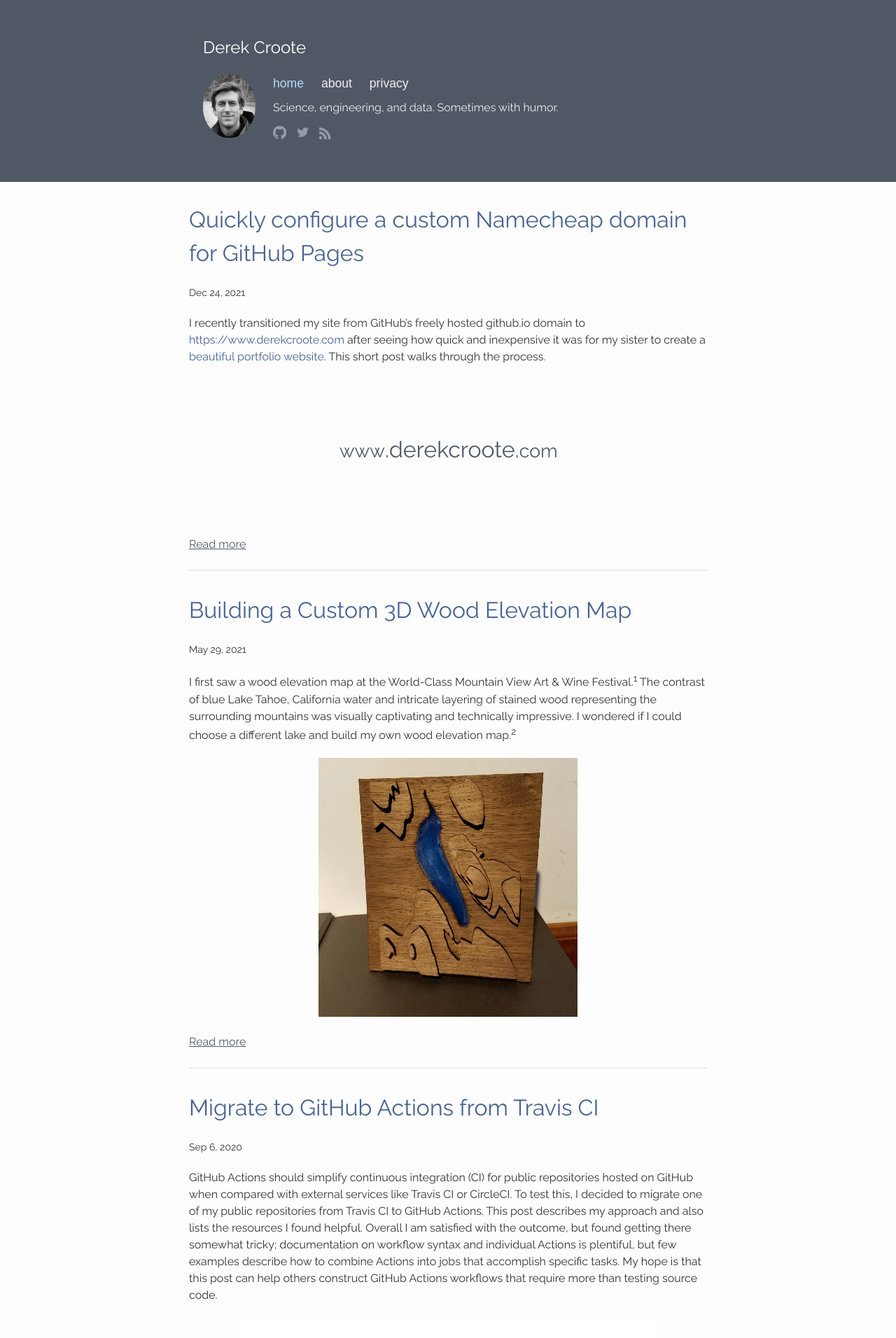
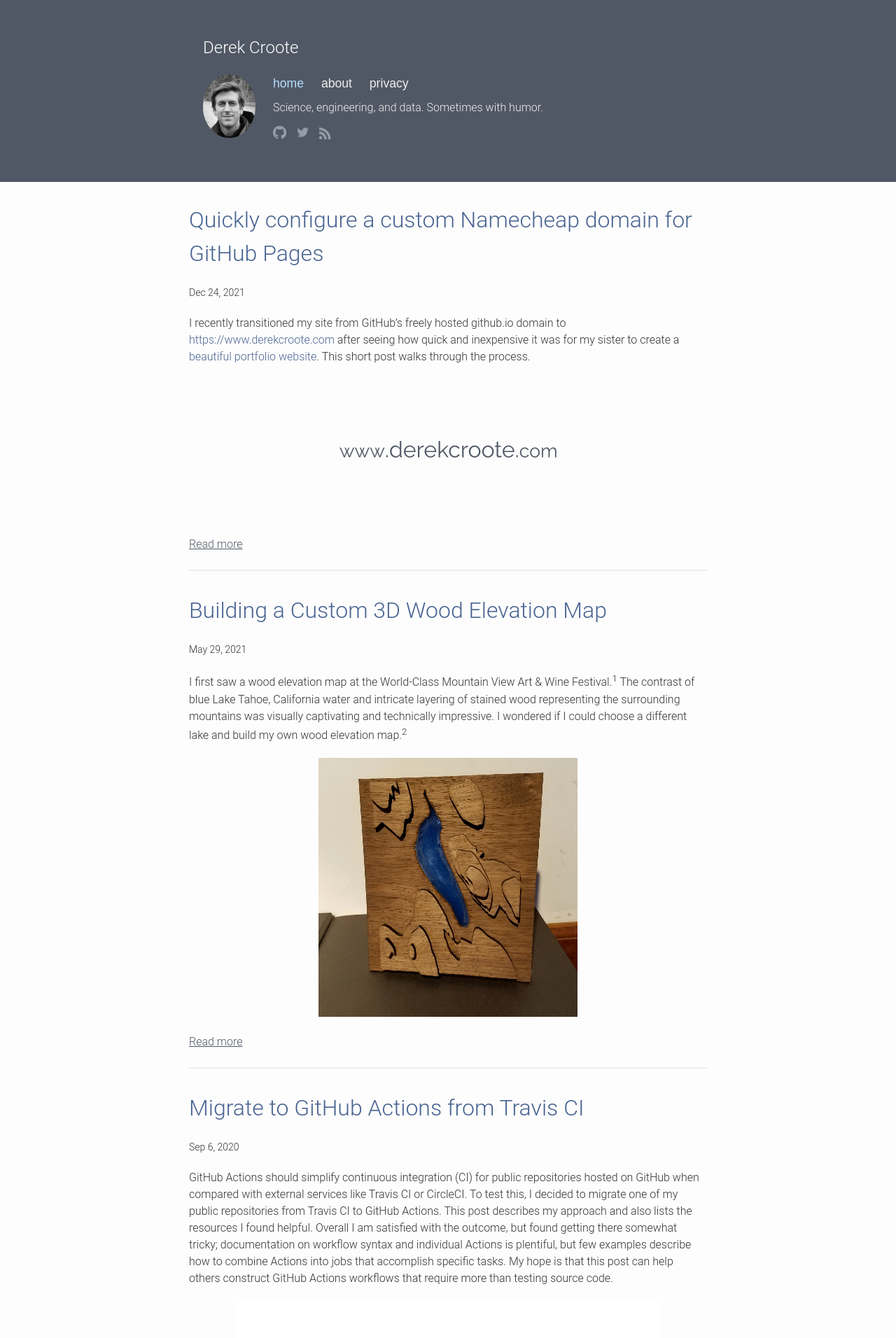
Before and after one commit to dcroote/dcroote.github.io, a Jekyll site: the page built from index.html, in a window 1280 px wide. Shown: the top 1912 px of the page at 70% size. Built offline with Jekyll 4.4.1, drawn with Linux system fonts in a browser that asks for light colours; some web fonts are replaced.

Commit message:
Self host Raleway font

```diff
--- a/_includes/head.html
+++ b/_includes/head.html
@@ -2,7 +2,7 @@
   <meta charset="utf-8">
   <meta http-equiv="X-UA-Compatible" content="IE=edge">
   <meta name="viewport" content="width=device-width initial-scale=1">
-  <link rel="stylesheet" href="https://fonts.googleapis.com/css?family=Raleway">
+  <link rel="stylesheet" href="{{ "/css/Raleway.css" | prepend: site.baseurl }}">
   <link rel="stylesheet" href="{{ "/css/main.css" | prepend: site.baseurl }}">
   <link rel="alternate" type="application/atom+xml" title="{{ site.title }}" href="{{ "/feed.xml" | prepend: site.baseurl | prepend: site.url }}" />
   <link rel="shortcut icon" type="image/x-icon" href="{{ site.baseurl }}/images/favicon/favicon.ico">
--- /dev/null
+++ b/css/Raleway.css
@@ -0,0 +1,40 @@
+/* cyrillic-ext */
+@font-face {
+  font-family: 'Raleway';
+  font-style: normal;
+  font-weight: 400;
+  src: url(https://fonts.gstatic.com/s/raleway/v28/1Ptxg8zYS_SKggPN4iEgvnHyvveLxVvaorCFPrEHJA.woff2) format('woff2');
+  unicode-range: U+0460-052F, U+1C80-1C88, U+20B4, U+2DE0-2DFF, U+A640-A69F, U+FE2E-FE2F;
+}
+/* cyrillic */
+@font-face {
+  font-family: 'Raleway';
+  font-style: normal;
+  font-weight: 400;
+  src: url(https://fonts.gstatic.com/s/raleway/v28/1Ptxg8zYS_SKggPN4iEgvnHyvveLxVvaorCMPrEHJA.woff2) format('woff2');
+  unicode-range: U+0301, U+0400-045F, U+0490-0491, U+04B0-04B1, U+2116;
+}
+/* vietnamese */
+@font-face {
+  font-family: 'Raleway';
+  font-style: normal;
+  font-weight: 400;
+  src: url(https://fonts.gstatic.com/s/raleway/v28/1Ptxg8zYS_SKggPN4iEgvnHyvveLxVvaorCHPrEHJA.woff2) format('woff2');
+  unicode-range: U+0102-0103, U+0110-0111, U+0128-0129, U+0168-0169, U+01A0-01A1, U+01AF-01B0, U+1EA0-1EF9, U+20AB;
+}
+/* latin-ext */
+@font-face {
+  font-family: 'Raleway';
+  font-style: normal;
+  font-weight: 400;
+  src: url(https://fonts.gstatic.com/s/raleway/v28/1Ptxg8zYS_SKggPN4iEgvnHyvveLxVvaorCGPrEHJA.woff2) format('woff2');
+  unicode-range: U+0100-024F, U+0259, U+1E00-1EFF, U+2020, U+20A0-20AB, U+20AD-20CF, U+2113, U+2C60-2C7F, U+A720-A7FF;
+}
+/* latin */
+@font-face {
+  font-family: 'Raleway';
+  font-style: normal;
+  font-weight: 400;
+  src: url(https://fonts.gstatic.com/s/raleway/v28/1Ptxg8zYS_SKggPN4iEgvnHyvveLxVvaorCIPrE.woff2) format('woff2');
+  unicode-range: U+0000-00FF, U+0131, U+0152-0153, U+02BB-02BC, U+02C6, U+02DA, U+02DC, U+2000-206F, U+2074, U+20AC, U+2122, U+2191, U+2193, U+2212, U+2215, U+FEFF, U+FFFD;
+}
```
